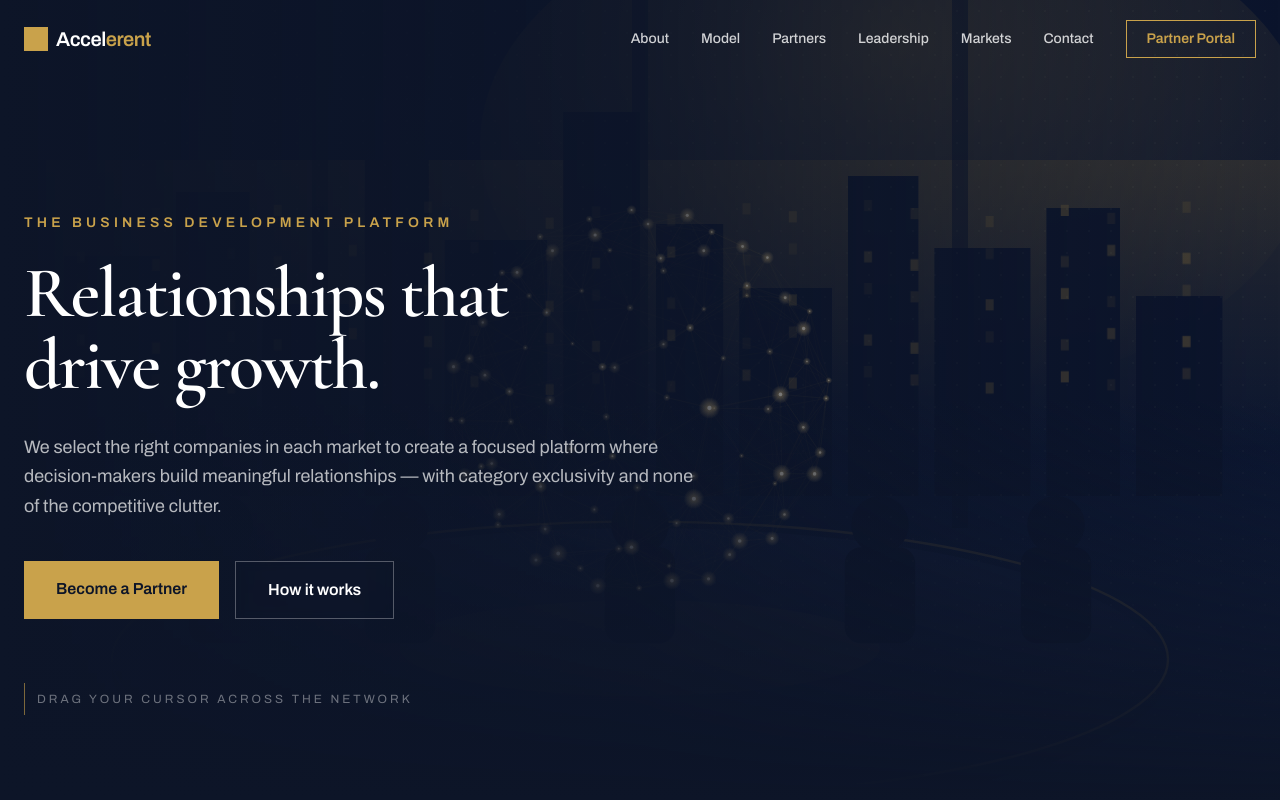
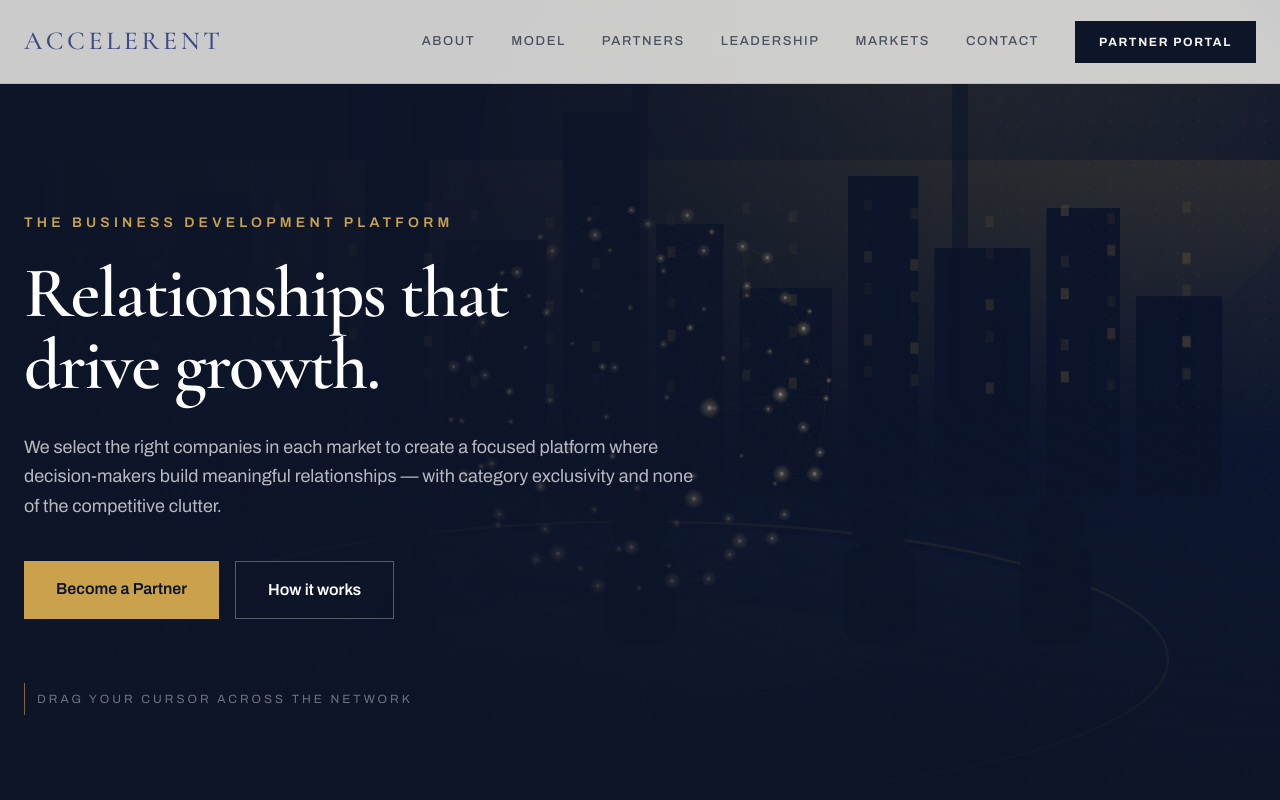
Before and after one commit to OmniWFM/getaccelerent, a Next.js app: page / in a window 1280 px wide. Shown: the top 800 px of the page. Built offline with nearby package versions, Linux system fonts and the light colour scheme.

Commit message:
Redesign v2: sticky 84px nav, paper blur, active gold underline, Partner Portal button

```diff
--- a/src/components/Navbar.tsx
+++ b/src/components/Navbar.tsx
@@ -1,7 +1,9 @@
 "use client";
 
 import Link from "next/link";
+import { usePathname } from "next/navigation";
 import { useEffect, useState } from "react";
+import Wordmark from "@/components/Wordmark";
 
 const links = [
   { href: "/about", label: "About" },
@@ -13,45 +15,47 @@
 ];
 
 export default function Navbar() {
-  const [scrolled, setScrolled] = useState(false);
+  const pathname = usePathname();
   const [open, setOpen] = useState(false);
 
   useEffect(() => {
-    const onScroll = () => setScrolled(window.scrollY > 20);
-    onScroll();
-    window.addEventListener("scroll", onScroll);
-    return () => window.removeEventListener("scroll", onScroll);
-  }, []);
+    setOpen(false);
+  }, [pathname]);
 
   return (
     <header
-      className={`fixed top-0 left-0 right-0 z-50 transition-all duration-300 ${
-        scrolled
-          ? "bg-navy/90 backdrop-blur-md py-3 shadow-lg shadow-navy/20"
-          : "bg-transparent py-5"
-      }`}
+      className="fixed inset-x-0 top-0 z-50 border-b"
+      style={{
+        height: "84px",
+        background: "rgba(246,244,239,.82)",
+        backdropFilter: "blur(14px)",
+        WebkitBackdropFilter: "blur(14px)",
+        borderColor: "rgba(19,28,49,.1)",
+      }}
     >
-      <nav className="mx-auto flex max-w-7xl items-center justify-between px-6">
-        <Link href="/" className="flex items-center gap-2 text-white">
-          <span className="inline-block h-6 w-6 rounded-sm bg-gold" />
-          <span className="text-xl font-semibold tracking-tight">
-            Accel<span className="text-gold">erent</span>
-          </span>
+      <nav className="mx-auto flex h-full max-w-7xl items-center justify-between px-6">
+        <Link href="/" aria-label="Accelerent home">
+          <Wordmark variant="color" />
         </Link>
 
-        <div className="hidden items-center gap-8 md:flex">
-          {links.map((l) => (
+        <div className="hidden items-center gap-9 md:flex">
+          {links.map((l) => {
+            const active = pathname === l.href;
+            return (
               <Link
                 key={l.href}
                 href={l.href}
-              className="text-sm font-medium text-white/80 transition-colors hover:text-gold"
+                className={`text-[13px] font-medium uppercase tracking-[0.12em] transition-colors ${
+                  active ? "nav-active" : "text-ink/70 hover:text-gold"
+                }`}
               >
                 {l.label}
               </Link>
-          ))}
+            );
+          })}
           <Link
             href="/portal"
-            className="rounded-full border border-gold px-5 py-2 text-sm font-semibold text-gold transition-all hover:bg-gold hover:text-navy"
+            className="bg-navy px-6 py-3 text-[12px] font-bold uppercase tracking-[0.14em] text-paper transition-colors hover:bg-gold hover:text-navy"
           >
             Partner Portal
           </Link>
@@ -59,31 +63,29 @@
 
         <button
           onClick={() => setOpen(!open)}
-          className="text-white md:hidden"
+          className="text-ink md:hidden"
           aria-label="Toggle menu"
         >
-          <span className="block h-0.5 w-6 bg-white mb-1.5" />
-          <span className="block h-0.5 w-6 bg-white mb-1.5" />
-          <span className="block h-0.5 w-6 bg-white" />
+          <span className="mb-1.5 block h-0.5 w-6 bg-ink" />
+          <span className="mb-1.5 block h-0.5 w-6 bg-ink" />
+          <span className="block h-0.5 w-6 bg-ink" />
         </button>
       </nav>
 
       {open && (
-        <div className="mt-3 space-y-1 bg-navy/95 px-6 py-4 md:hidden">
+        <div className="space-y-1 border-t border-hair bg-paper px-6 py-4 md:hidden">
           {links.map((l) => (
             <Link
               key={l.href}
               href={l.href}
-              onClick={() => setOpen(false)}
-              className="block py-2 text-white/80 hover:text-gold"
+              className="block py-2 text-sm font-medium uppercase tracking-[0.12em] text-ink/80 hover:text-gold"
             >
               {l.label}
             </Link>
           ))}
           <Link
             href="/portal"
-            onClick={() => setOpen(false)}
-            className="mt-2 block rounded-full border border-gold px-5 py-2 text-center font-semibold text-gold"
+            className="mt-2 block bg-navy px-5 py-3 text-center text-[12px] font-bold uppercase tracking-[0.14em] text-paper"
           >
             Partner Portal
           </Link>
```
Lines whose indentation alone changed are shown as unchanged.
